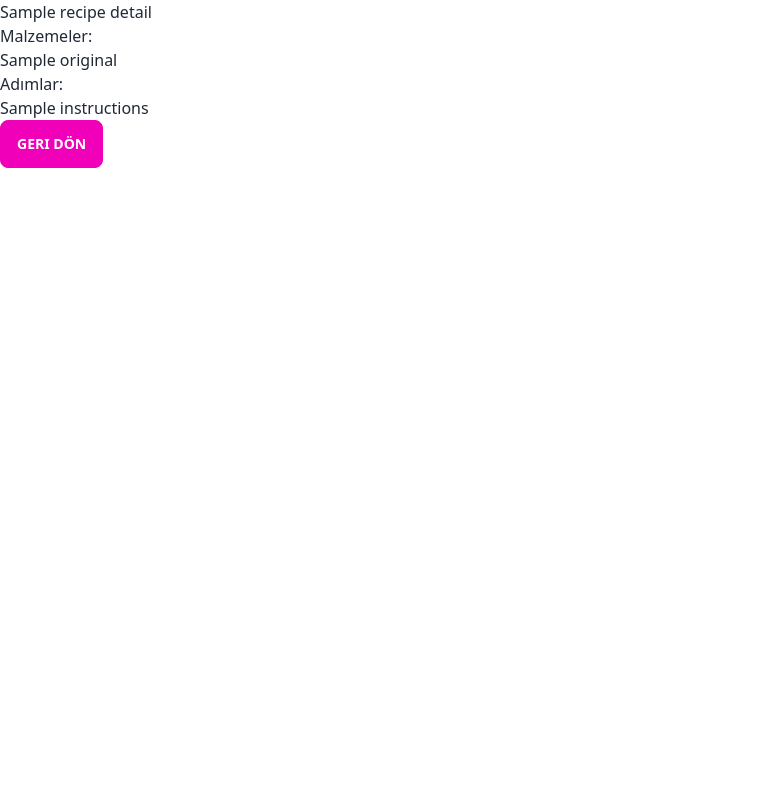
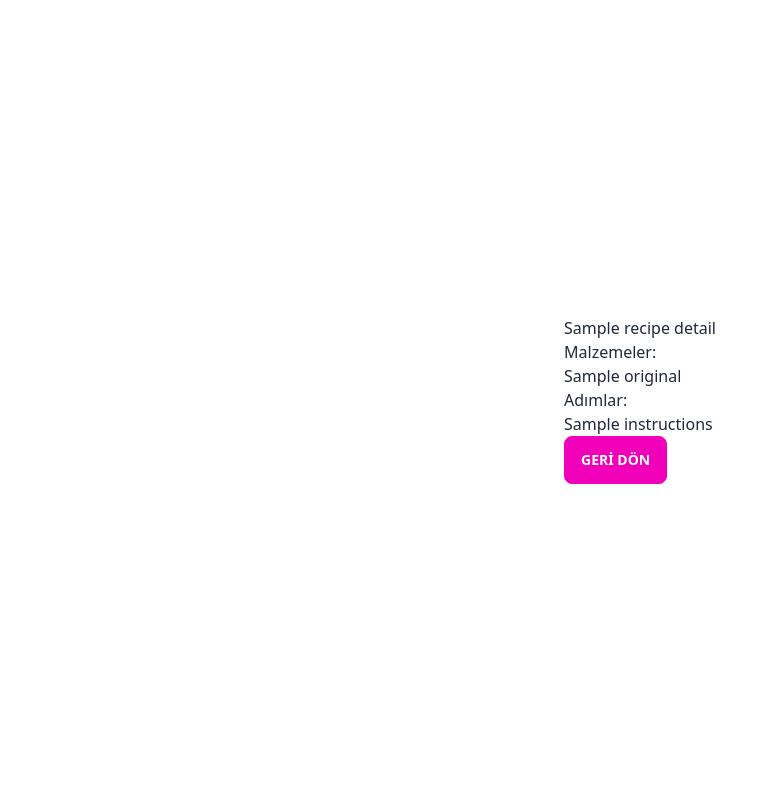
Before and after one commit to k0laa/Yemek_Tarif_Asistani, a Flask app: template templates/recipe_details.html in a window 1280 px wide. Shown: the whole page, without its empty margins (0-778 px from the left). Run offline with Flask 3, Linux system fonts and the light colour scheme; the template is opened without the code that fills it: most values are stand-ins (such as "Sample title", 1, 10 or a date in 2020); some libraries are stand-ins or nearby versions.

Commit message:
feat: user interface improvements

```diff
--- a/templates/recipe_details.html
+++ b/templates/recipe_details.html
@@ -1,23 +1,37 @@
 <!DOCTYPE html>
-<html lang="en">
+<html lang="tr">
 <head>
     <meta charset="UTF-8">
     <meta name="viewport" content="width=device-width, initial-scale=1.0">
     <title>Tarif Detayları</title>
     <link href="https://cdn.jsdelivr.net/npm/daisyui@2.0.0/dist/full.css" rel="stylesheet">
+    <style>
+        html, body {
+            height: 100%;
+        }
+        body {
+            display: flex;
+            justify-content: center;
+            align-items: center;
+            margin: 0;
+            background-color: #1a202c; /* Koyu arka plan rengi */
+        }
+    </style>
 </head>
-<body>
-    <div class="container mx-auto p-4">
-        <h1 class="text-2xl font-bold mb-4">{{ recipe_details['title'] }}</h1>
+<body class="bg-base-100 dark:bg-gray-900 dark:text-white">
+    <div class="w-full max-w-md p-6 bg-white dark:bg-gray-800 shadow-lg rounded-lg text-center">
+        <h1 class="text-3xl font-bold mb-4">{{ recipe_details['title'] }}</h1>
         <h2 class="text-xl font-semibold">Malzemeler:</h2>
-        <ul>
+        <ul class="list-disc list-inside text-left mx-auto w-full">
             {% for ingredient in recipe_details['extendedIngredients'] %}
                 <li>{{ ingredient['original'] }}</li>
             {% endfor %}
         </ul>
         <h2 class="text-xl font-semibold mt-4">Adımlar:</h2>
-        <p>{{ recipe_details['instructions'] }}</p>
-        <a href="/" class="btn btn-secondary mt-4">Geri Dön</a>
+        <p class="text-left mx-auto w-full">{{ recipe_details['instructions'] }}</p>
+        <div class="flex justify-center mt-4">
+            <a href="/" class="btn btn-secondary">Geri Dön</a>
+        </div>
     </div>
 </body>
 </html>
```
Also changed, not shown: templates/index.html (+18 -6 lines), templates/recipes.html (+20 -6 lines).
